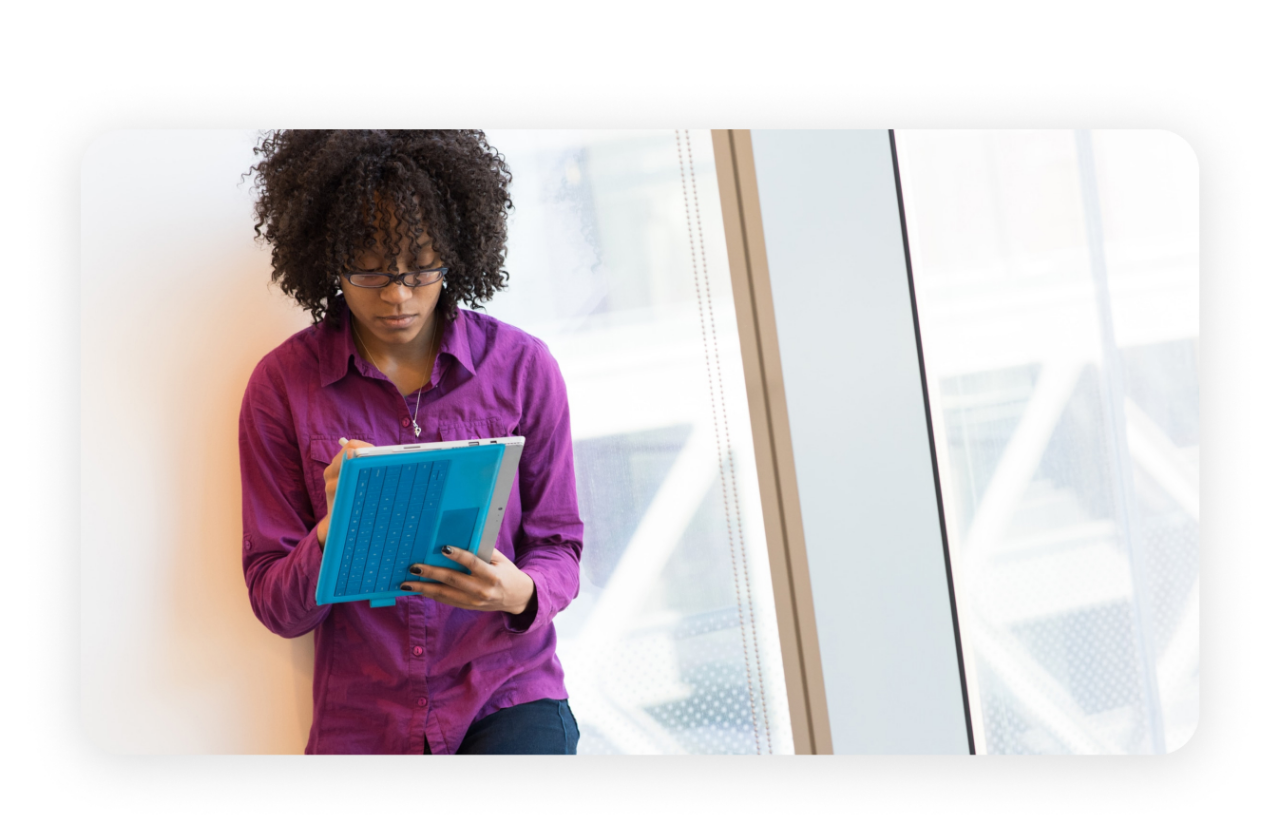
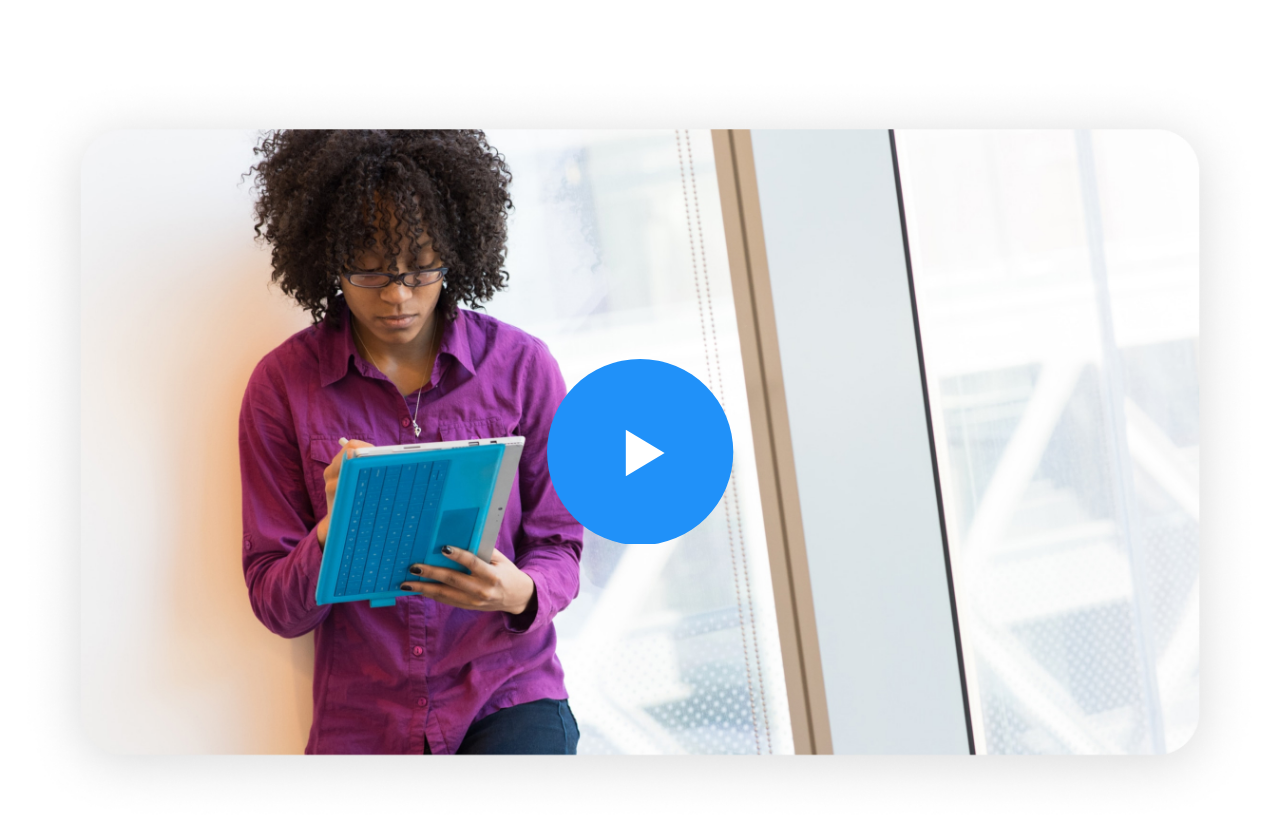
Before and after one commit to Unset29/new-project, a plain HTML site: page index.html in a window 1280 px wide. Shown: the part 1417-2232 px from the top of the page. Drawn offline with Linux system fonts and the light colour scheme.

Commit message:
slash fix

```diff
--- a/style/feautures.css
+++ b/style/feautures.css
@@ -33,7 +33,7 @@
     content: '';
     width: 62px;
     height: 62px;
-    background: url(img/svg/play_button.svg) no-repeat;
+    background: url(../img/svg/play_button.svg) no-repeat;
     background-size: cover;
     transform: translate(-50%, -50%);
     position: absolute;
```
